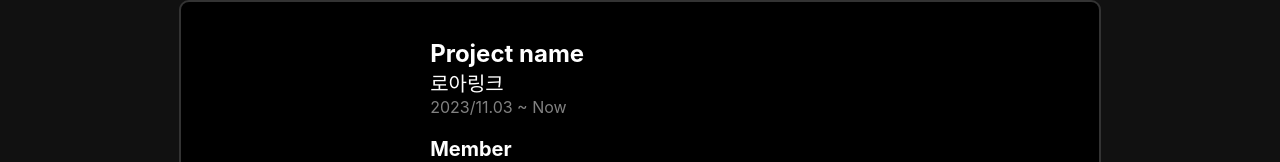
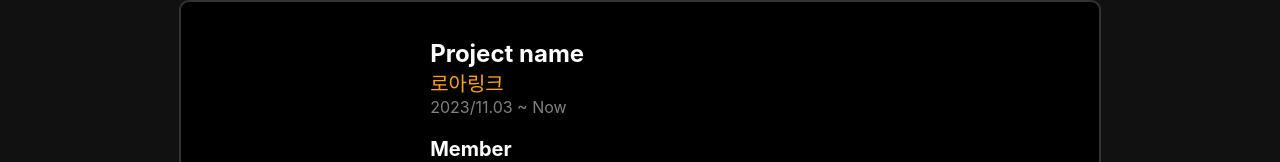
Before and after one commit to ToyCode-org/portfolio, a React (Create React App) app: page /portfolio in a window 1280 px wide. Shown: the part 250-412 px from the top of the page. Built offline with nearby package versions, Linux system fonts and the light colour scheme.

Commit message:
Fix: project name

```diff
--- a/src/pages/portfolio.tsx
+++ b/src/pages/portfolio.tsx
@@ -29,7 +29,7 @@
                   <ProjectInfo>
                     <ProjectName>
                       Project name <br />
-                      <span>{name}</span>
+                      <span style={{ color: "orange" }}>{name}</span>
                     </ProjectName>
                     <Period>{period}</Period>
                     <ProjectMember>
```
